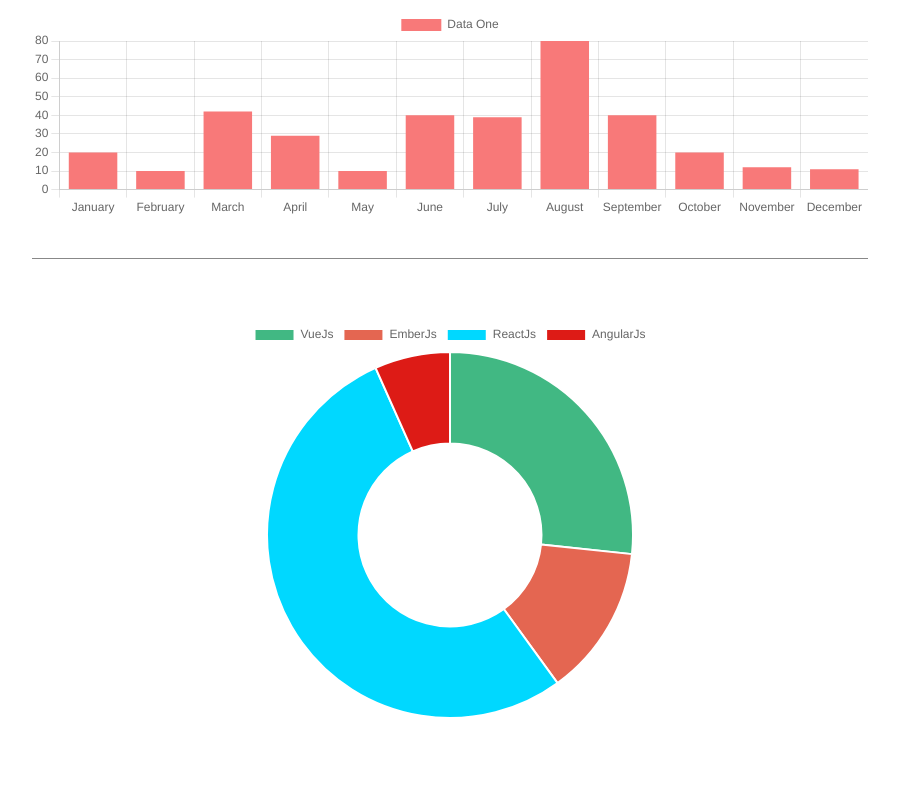
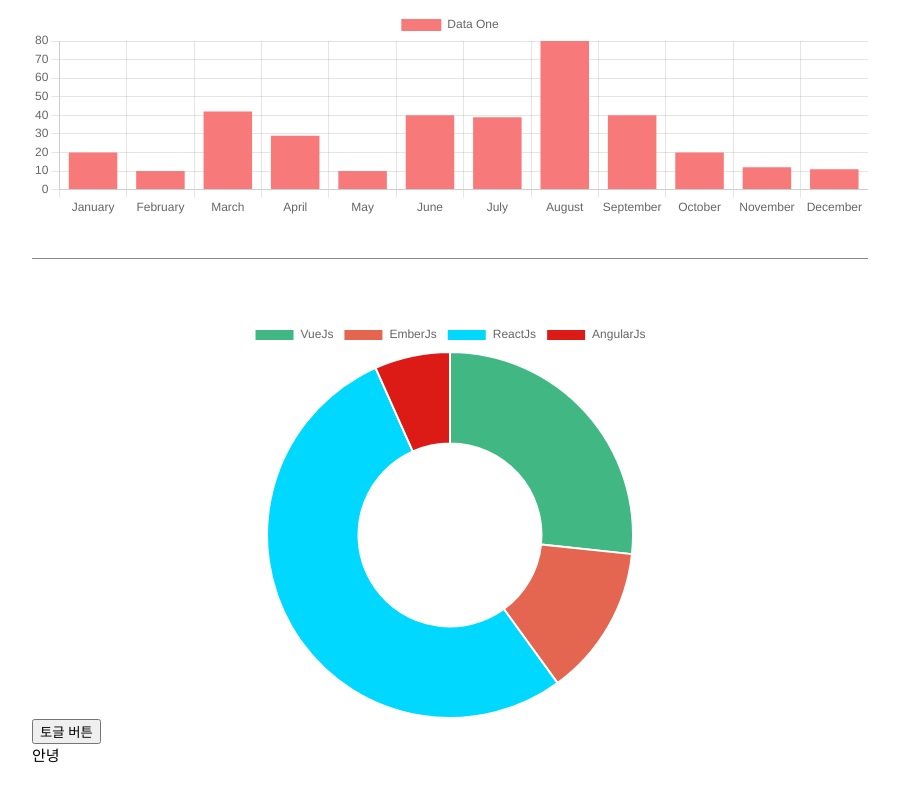
Before and after one commit to QTsom/example-vue, a Vue app: page / in a window 1280 px wide. Shown: the part 1092-1892 px from the top of the page, without its empty margins (190-1089 px from the left). Before the commit the page ends 1843 px from the top, so only its background shows below. Built offline with nearby package versions, Linux system fonts and the light colour scheme.

Commit message:
refactor: edit file name

```diff
--- a/src/App.vue
+++ b/src/App.vue
@@ -7,6 +7,7 @@
   import CheckForm from "./components/CheckForm.vue"
   import Chart from "./components/Chart.vue"
   import DoughnutProgress from "./components/DoughnutProgress.vue"
+  import TransitionEvent from "./components/TransitionEvent.vue"
 </script>
 
 <template>
@@ -29,6 +30,8 @@
       <Chart />
 
       <DoughnutProgress />
+
+      <TransitionEvent />
     </div>
   </div>
 </template>
```
Also changed, not shown: src/components/TransitionEvent.vue (renamed from src/components/Transition.vue).
